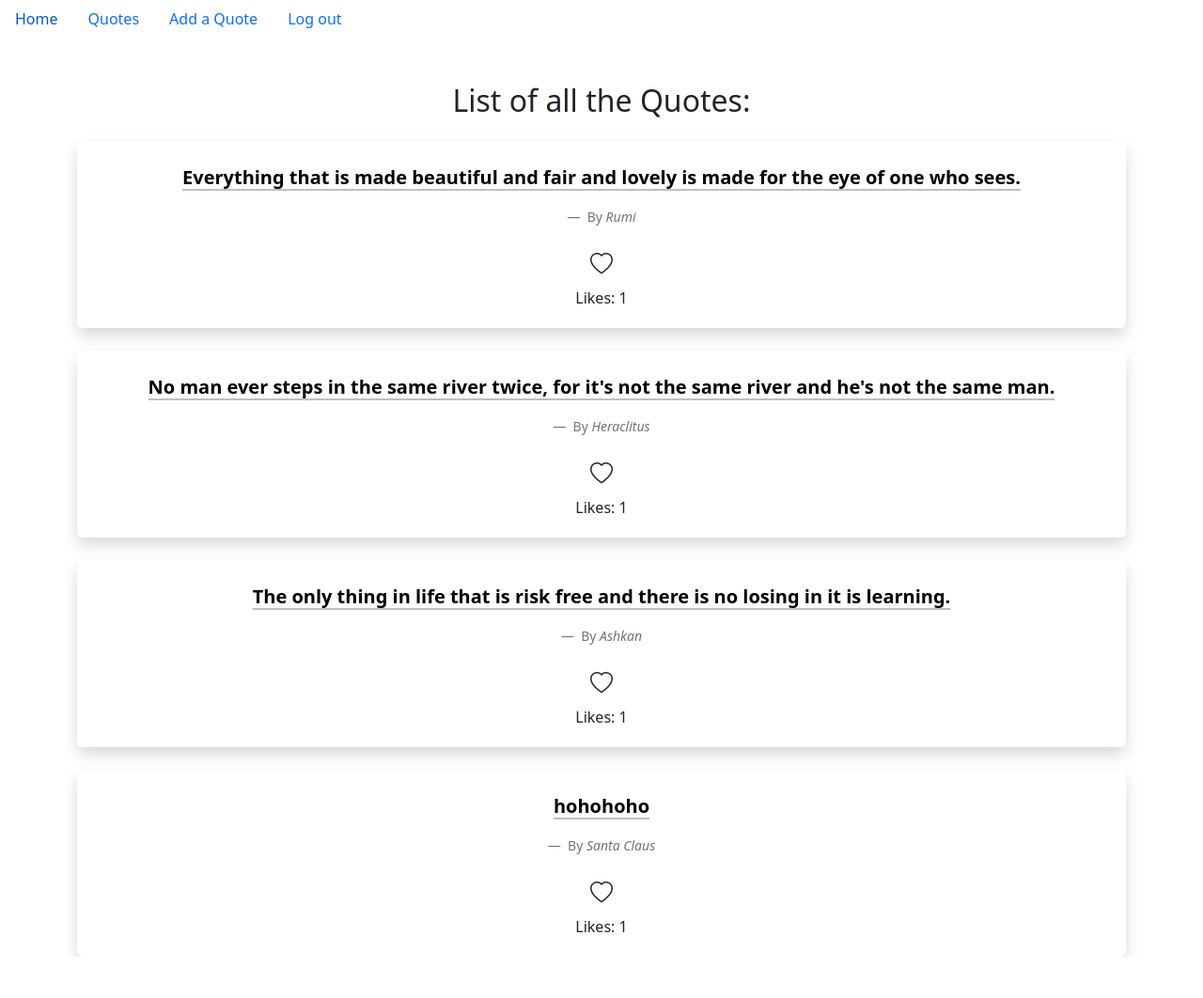
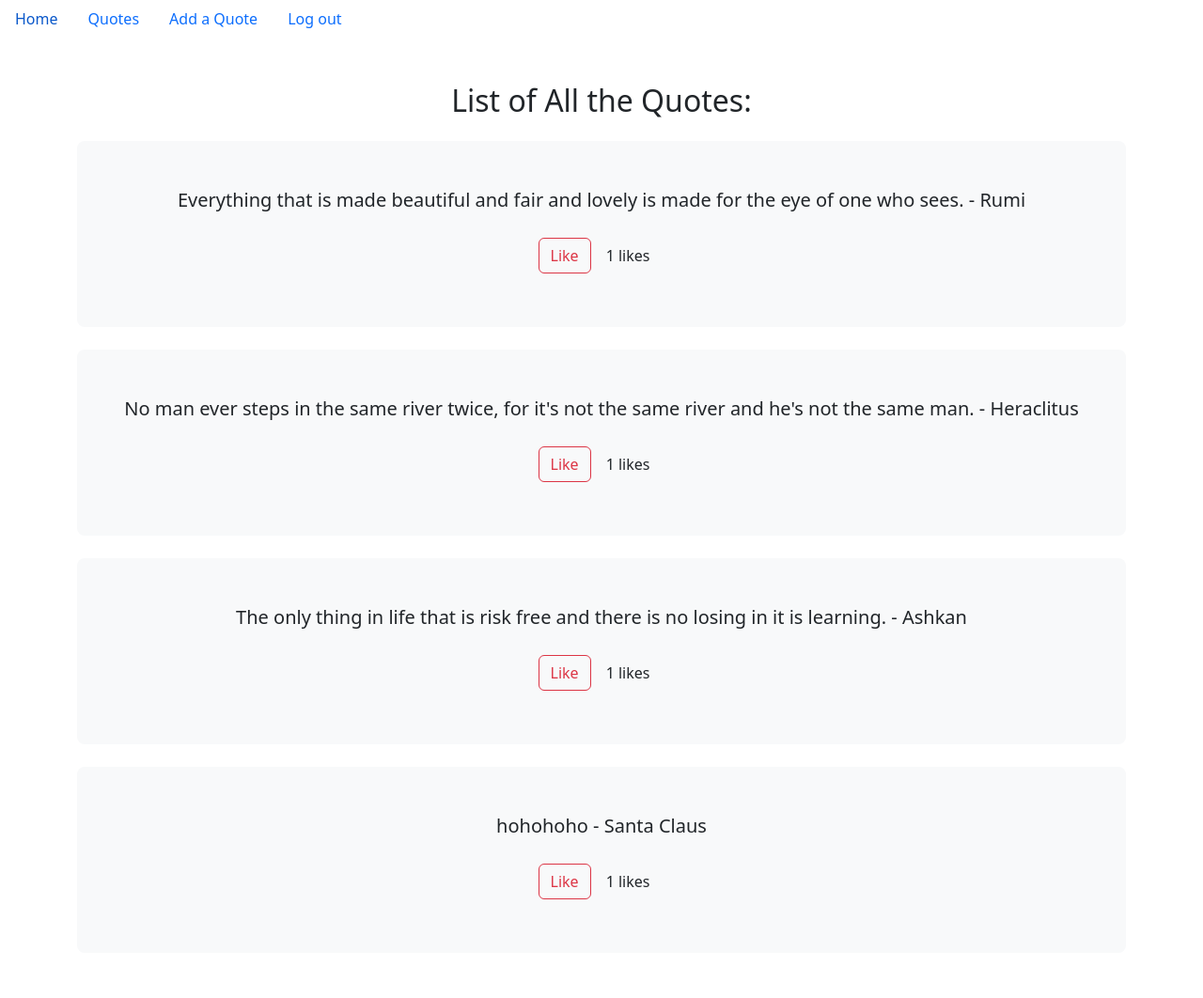
Before and after one commit to AsHkAn-Django/quote_collection, a Django app: page /quote/quote_list/ in a window 1280 px wide. Shown: the whole page at 94% size. Before the commit the page ends 1018 px from the top, so only its background shows below. Run offline with Django 5.2, Linux system fonts and the light colour scheme; a user stored in the database is signed in; data comes from the database, SQL or seed files in the repository; both versions use the stored data as it was after the commit; some libraries are stand-ins or nearby versions.

Commit message:
AJAX implemented for like button and the view and url for like changed

```diff
--- a/myApp/models.py
+++ b/myApp/models.py
@@ -11,7 +11,7 @@ class Quote(models.Model):
     like_numbers = models.PositiveSmallIntegerField(default=0)
 
     def count_likes(self):
-        counter = len(Like.objects.filter(quote=self))
+        counter = Like.objects.filter(quote=self).count()
         self.like_numbers = counter
         self.save()
         return counter
--- a/myApp/urls.py
+++ b/myApp/urls.py
@@ -7,7 +7,8 @@ urlpatterns = [
     path('quote/quote_detail/<int:pk>/', views.QuoteDetailView.as_view(), name='quote_detail'),
     path('quote/quote_new/', views.QuoteCreateView.as_view(), name='quote_new'),
     path('quote/quote_list/', views.QuoteListView.as_view(), name='quote_list'),
-    path('note/like/<int:pk>', views.like, name='like'),
+    path("get-csrf-token/", views.get_csrf_token, name="get_csrf_token"),
+    path('quote/quote_list/like/<int:pk>/', views.like, name='like'),
     path('signup/', views.SignUpView.as_view(), name='signup'),
     path('', views.IndexView.as_view(), name='home'),
 ]
--- a/myApp/views.py
+++ b/myApp/views.py
@@ -4,8 +4,12 @@ from django.shortcuts import get_object_or_404, redirect
 from django.contrib.auth.mixins import LoginRequiredMixin, UserPassesTestMixin
 from django.contrib.auth.forms import UserCreationForm
 from django.db.models import Exists, OuterRef
+from django.http import JsonResponse
+from django.views.decorators.csrf import csrf_protect
+from django.middleware.csrf import get_token
 
-from .forms import LikeForm
+
+
 from .models import Quote, Like
 
 
@@ -23,12 +27,6 @@ class QuoteListView(LoginRequiredMixin, generic.ListView):
         user = self.request.user
         queryset = Quote.objects.annotate(liked=Exists(Like.objects.filter(user=user, quote=OuterRef('pk'))))
         return queryset
-
-    def get_context_data(self, **kwargs):
-        context = super().get_context_data(**kwargs)
-        context['form'] = LikeForm
-        return context
-
 
 
 class QuoteDetailView(LoginRequiredMixin, generic.DetailView):
@@ -72,17 +70,28 @@ class SignUpView(generic.CreateView):
     template_name = 'registration/sign_up.html'
 
 
+def get_csrf_token(request):
+    return JsonResponse({"csrfToken": get_token(request)})
+
+
+@csrf_protect
 def like(request, pk):
     quote = get_object_or_404(Quote, pk=pk)
 
     if request.method == 'POST':
         like_object = Like.objects.filter(user=request.user, quote=quote)
+
+        # Toggle like status
         if like_object.exists():
             like_object.delete()
+            liked = False
         else:
-            form = LikeForm(request.POST)
-            if form.is_valid():
-                form.instance.user = request.user
-                form.instance.quote = quote
-                form.save()
-    return redirect('quote_list')
+            Like.objects.create(user=request.user, quote=quote)
+            liked = True
+
+        # Return a JSON response with the new like status
+        return JsonResponse({
+            'liked': liked,
+            'like_count': quote.count_likes(),  # You can modify this to show the total like count
+        })
+    return JsonResponse({'error': 'Invalid request'}, status=400)
--- /dev/null
+++ b/static/js/index.js
@@ -0,0 +1,45 @@
+let csrfToken = "";
+
+// Fetch CSRF Token
+fetch("/get-csrf-token/")
+    .then(response => response.json())
+    .then(data => {
+        csrfToken = data.csrfToken;  // Store CSRF token
+    })
+    .catch(error => console.error("Error fetching CSRF token:", error));
+
+
+document.addEventListener("DOMContentLoaded", function() {
+    const likeButtons = document.querySelectorAll('.like-button');
+
+    likeButtons.forEach(button => {
+        button.addEventListener('click', function() {
+            const quoteId = this.getAttribute('data-quote-id');
+            const liked = this.getAttribute('data-liked') === 'true';
+
+            fetch(`/quote/quote_list/like/${quoteId}/`, {
+                method: 'POST',
+                headers: {
+                    'Content-Type': 'application/json',
+                    'X-CSRFToken': csrfToken,
+                },
+                body: JSON.stringify({})
+            })
+            .then(response => response.json())
+            .then(data => {
+                if (data.liked !== undefined) {
+                    // Update button text
+                    if (data.liked) {
+                        this.textContent = 'Unlike';
+                    } else {
+                        this.textContent = 'Like';
+                    }
+
+                    // Update the like count
+                    this.nextElementSibling.textContent = `${data.like_count} likes`;
+                }
+            })
+            .catch(error => console.error('Error:', error));
+        });
+    });
+});
--- a/templates/base.html
+++ b/templates/base.html
@@ -9,7 +9,7 @@
     <link rel="stylesheet" href="{% static 'css/base.css' %}">
     {% bootstrap_css %}
     <link rel="stylesheet" href="https://cdn.jsdelivr.net/npm/bootstrap-icons/font/bootstrap-icons.css">
-</head>
+  </head>
 <body>
     <ul class="nav">
         <li class="nav-item">
@@ -44,6 +44,7 @@
 
     {% endblock content %}
 
+    <script src="{% static 'js/index.js' %}"></script>
     {% bootstrap_javascript %}
 </body>
 </html>
--- a/templates/myApp/quote_list.html
+++ b/templates/myApp/quote_list.html
@@ -1,36 +1,27 @@
-{% extends 'base.html' %} {% block content %}
-<div class="container mt-5">
-  <h2 class="text-center mb-4">List of all the Quotes:</h2>
+{% extends 'base.html' %}
+
+{% block content %}
+<div class="container my-5">
+  <h2 class="text-center mb-4">List of All the Quotes:</h2>
 
   {% for quote in quotes %}
-  <div class="container mt-4 px-4 pt-4 pb-1 rounded shadow {% if quote.liked %} bg-danger bg-opacity-10 {% endif %}">
-    <figure class="text-center">
-      <blockquote class="blockquote">
-        <a
-          href="{% url 'quote_detail' quote.id %}"
-          class="link-body-emphasis link-offset-2 link-underline-opacity-25 link-underline-opacity-75-hover fs-5 fw-semibold"
-        >
-          {{ quote.body }}
-        </a>
-      </blockquote>
-      <figcaption class="blockquote-footer mt-2">
-        By <cite title="Source Title">{{ quote.author }}</cite>
-      </figcaption>
-      <div class="d-flex justify-content-center align-items-center mt-2">
-        <form action="{% url 'like' quote.id %}" method="post" class="d-inline">
-          {% csrf_token %}
-          <button type="submit" class="btn border-0 bg-transparent">
-            {% if quote.liked %}
-            <i class="bi bi-heart-fill text-danger fs-4"></i>
-            {% else %}
-            <i class="bi bi-heart text-dark fs-4"></i>
-            {% endif %}
-          </button>
-        </form>
+    <div class="p-5 text-center bg-body-tertiary rounded-3 mb-4">
+      <p class="lead">{{ quote.body }} - <strong>{{ quote.author }}</strong></p>
+
+      <!-- Like button with Bootstrap heart icon -->
+      <div class="d-flex justify-content-center align-items-center">
+        <button class="btn btn-outline-danger like-button"
+                data-quote-id="{{ quote.pk }}"
+                data-liked="{{ quote.liked }}">
+          {% if quote.liked %}
+            Unlike
+          {% else %}
+             Like
+          {% endif %}
+        </button>
+        <span class="m-3">{{ quote.count_likes }} likes</span>
       </div>
-      <div class="footer">Likes: {{ quote.count_likes }}</div>
-    </figure>
-  </div>
+    </div>
   {% endfor %}
 </div>
 {% endblock content %}
```
Also changed, not shown: myApp/forms.py (deleted, +0 -8 lines), db.sqlite3.
